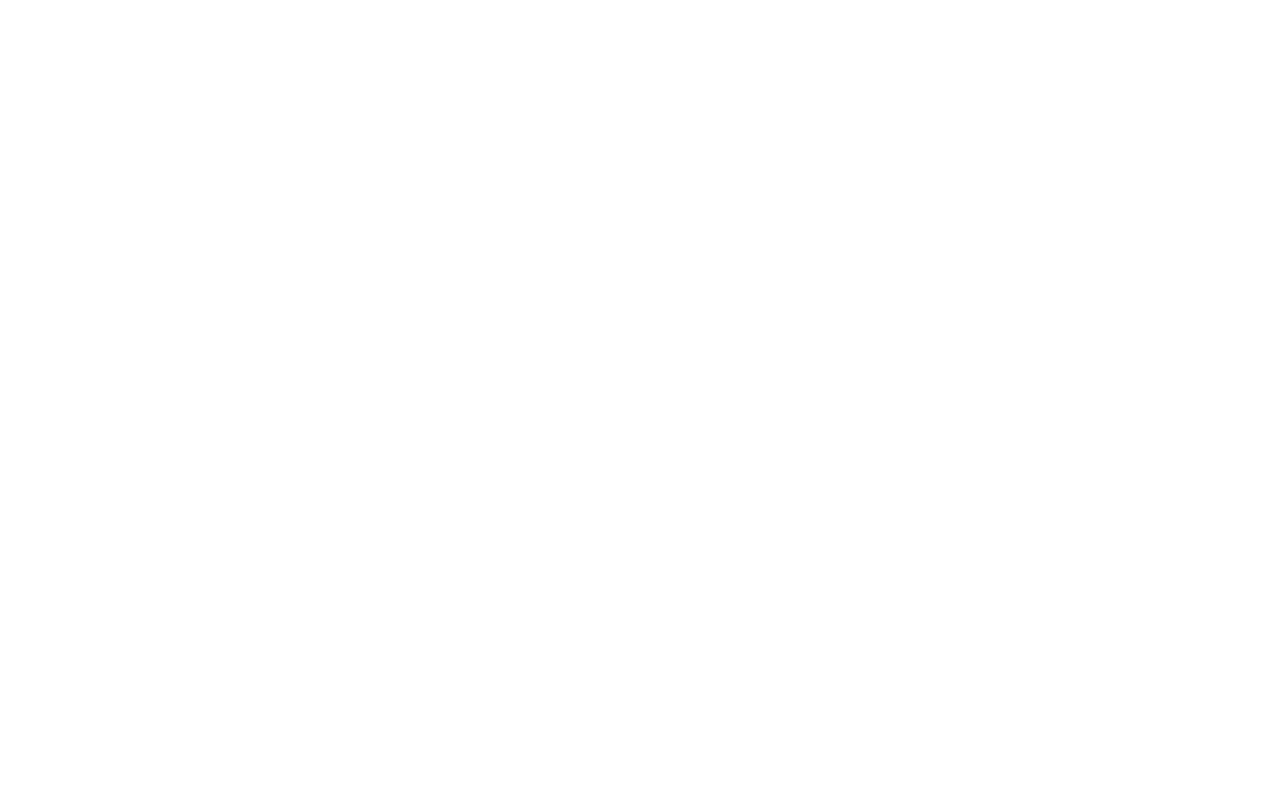
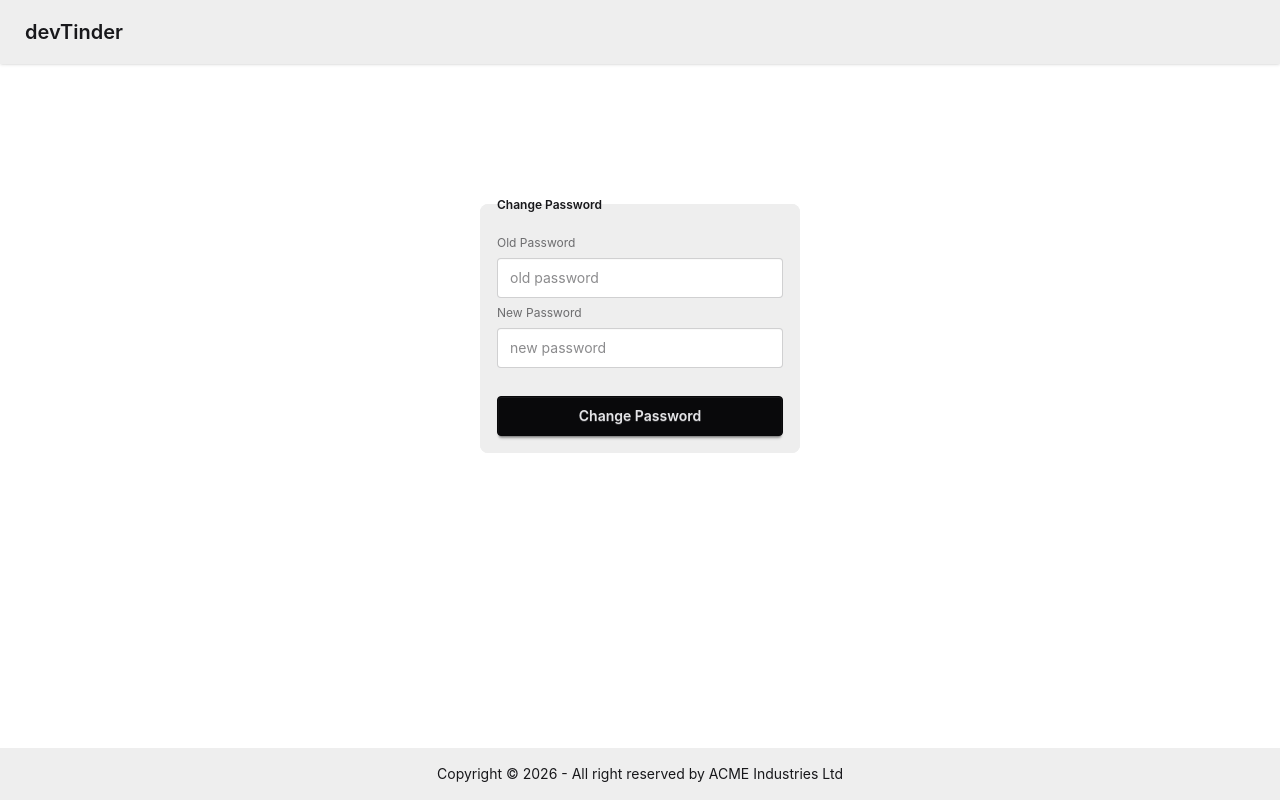
Before and after one commit to cAptA1n-bot/devTinder-web, a React (Vite) app: page /changepassword in a window 1280 px wide. Before the commit this address had no page. Built offline with nearby package versions, Linux system fonts and the light colour scheme; no server answers.

Commit message:
made change password page

```diff
--- a/src/App.jsx
+++ b/src/App.jsx
@@ -7,6 +7,7 @@
 import Feed from "./components/Feed"
 import Connections from "./components/Connections"
 import Requests from "./components/Requests"
+import ChangePass from "./components/ChangePass"
 
 
 function App() {
@@ -22,6 +23,7 @@
             <Route path="/login" element={<Login />} />
             <Route path="/connections" element={<Connections/>} />
             <Route path="/requests" element={<Requests/>} />
+            <Route path="/changepassword" element={<ChangePass/>}/>
           </Route>
         </Routes>
       </BrowserRouter>
--- /dev/null
+++ b/src/components/ChangePass.jsx
@@ -0,0 +1,48 @@
+import axios from "axios";
+import { useState } from "react";
+import { BASE_URL } from "../utils/constants";
+import { useNavigate } from "react-router-dom";
+import { useDispatch } from "react-redux";
+import { removeUser } from "../utils/userSlice";
+
+const ChangePass = () => {
+    const[oldPassword, setOldPassword] = useState("");
+    const[newPassword, setNewPassword] = useState("");
+    const[error, setError] = useState("");
+    const navigate = useNavigate();
+    const dispatch = useDispatch();
+
+    const handleChangePass = async ()=>{
+        try{
+            setError("");
+            await axios.patch(BASE_URL+"/profile/password", {oldPassword, newPassword}, {withCredentials: true});
+            navigate("/login");
+            dispatch(removeUser());
+        }
+        catch(err){
+            setError(err?.response?.data || "Something went wrong");
+
+        }
+    }
+  return (
+    <div>
+      <div className='h-[80vh] flex items-center justify-center'>
+        <fieldset className="fieldset bg-base-300 border-base-300 rounded-box w-xs border p-4">
+                <legend className="fieldset-legend">Change Password</legend>
+
+
+                <label className="label">Old Password</label>
+                <input type="password" value={oldPassword} className="input" placeholder="old password" onChange={(e) => setOldPassword(e.target.value)}/>
+                <label className="label">New Password</label>
+                <input type="password" value={newPassword} className="input" placeholder="new password" onChange={(e) => setNewPassword(e.target.value)}/>
+
+                <p className='text-red-500 text-center'>{error}</p>
+                <button className="btn btn-neutral mt-4" onClick={handleChangePass}>Change Password</button>
+
+            </fieldset>
+            </div>
+    </div>
+  )
+}
+
+export default ChangePass
--- a/src/components/EditProfile.jsx
+++ b/src/components/EditProfile.jsx
@@ -91,7 +91,9 @@
 
                     <Card user={{ firstName, lastName, photoUrl, age, gender, about }} />
                 </div>
+
             </div>
+
             {showToast && <div className="toast toast-top toast-center z-101">
 
                 <div className="alert alert-success">
--- a/src/components/NavBar.jsx
+++ b/src/components/NavBar.jsx
@@ -51,6 +51,7 @@
               <li><Link to="/connections">Connections</Link></li>
               <li><Link to="/requests">Requests</Link></li>
               <li><a onClick={handleLogout}>Logout</a></li>
+              <li><Link to="/changepassword">Change password</Link></li>
             </ul>
           </div>}
         </div>
```
